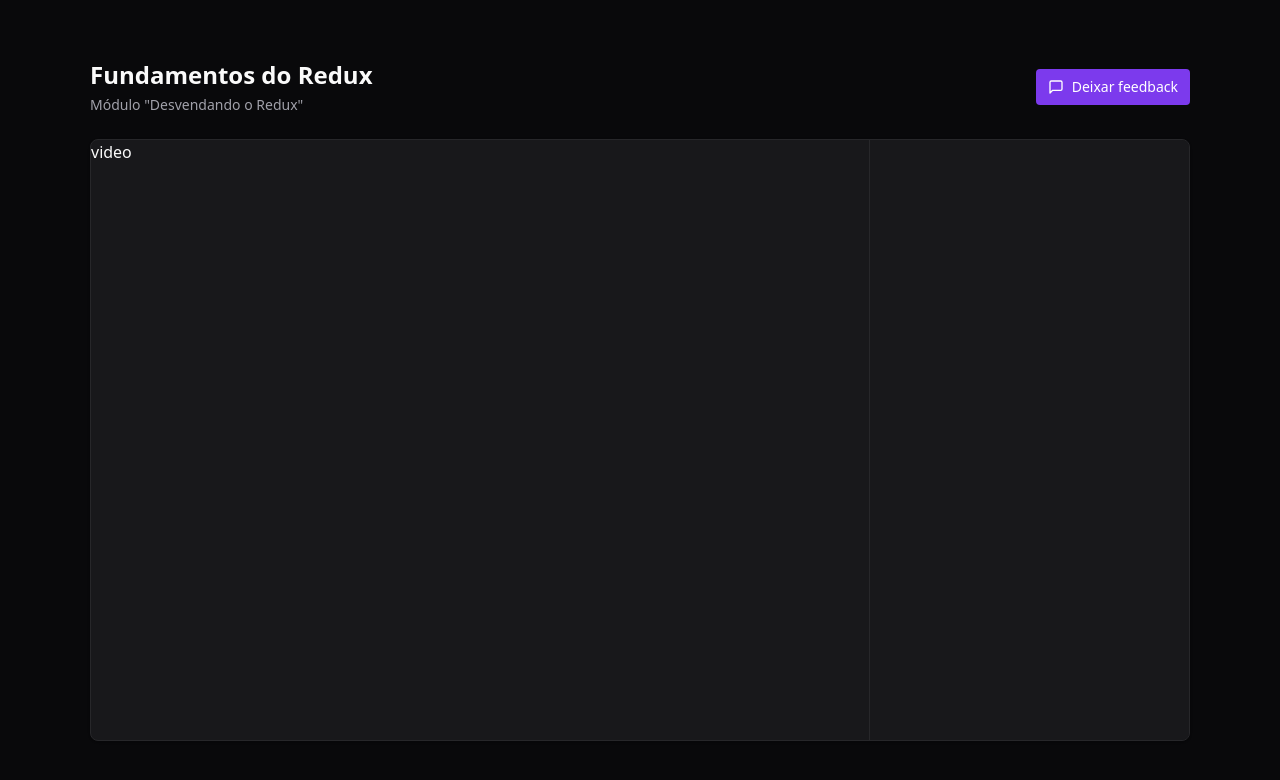
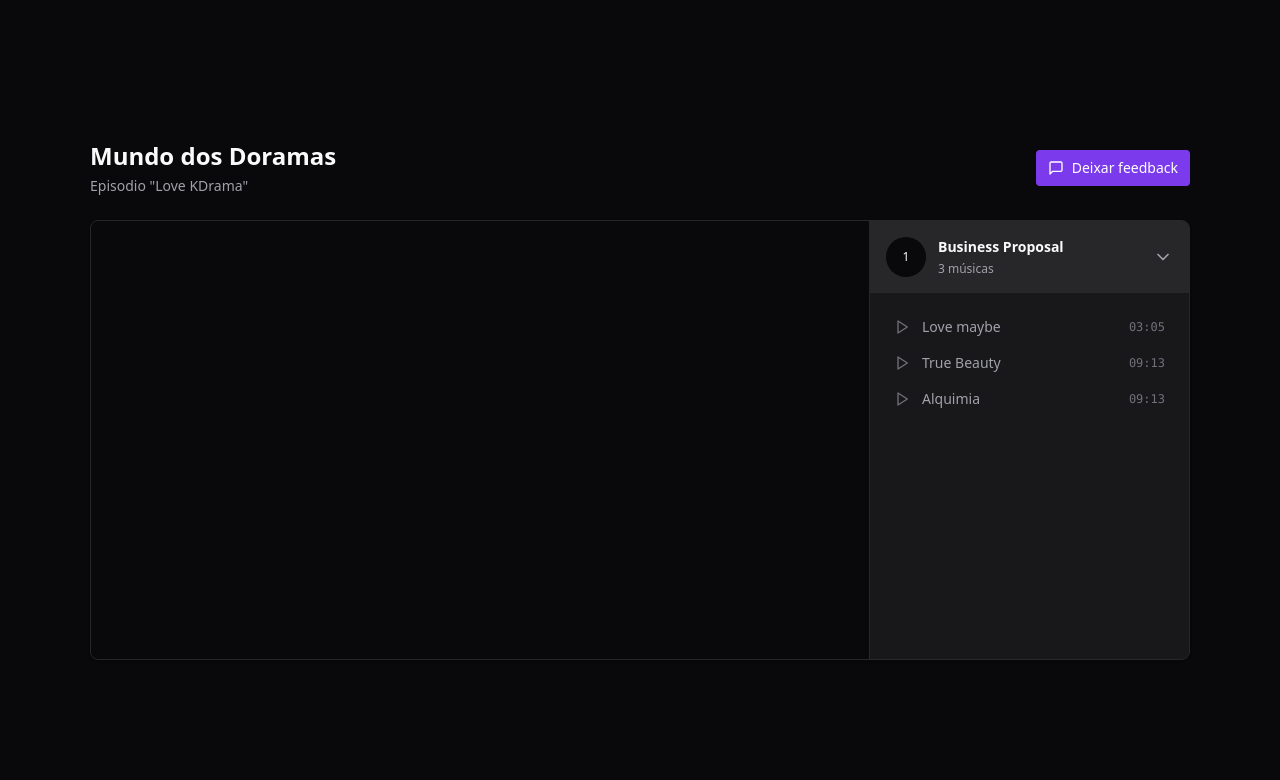
Before and after one commit to samelasoares/react-redux, a React (Vite) app: page / in a window 1280 px wide. Shown: the top 780 px of the page. Built offline with nearby package versions, Linux system fonts and the light colour scheme.

Commit message:
feat: the video, modules and stylizations were implemented.

```diff
--- a/package.json
+++ b/package.json
@@ -14,6 +14,7 @@
     "lucide-react": "^0.360.0",
     "react": "^18.2.0",
     "react-dom": "^18.2.0",
+    "react-player": "^2.15.1",
     "react-redux": "^9.1.0"
   },
   "devDependencies": {
--- a/src/pages/Player.tsx
+++ b/src/pages/Player.tsx
@@ -1,16 +1,17 @@
-import { MessageSquare } from "lucide-react";
+import { ChevronDown, MessageSquare, PlayIcon } from "lucide-react";
+import ReactPLayer from 'react-player'
 
 export function Player() {
   return (
     <div className="h-screen bg-zinc-950 text-zinc-50 flex justify-center items-center">
       <div className="flex w-[1100px] flex-col gap-6">
-        {/*essa div principal, vai ficar o conteudo da aula, onde vai aparecer o titulo e o cabeçalho. E aqui vai começar a parte da aula atual*/}
+        {/*essa div principal, vai ficar o conteudo do dorama, onde vai aparecer o titulo e o cabeçalho. E aqui vai começar a parte do dorama atual*/}
         <div className="flex items-center justify-between">
           {/* header da minha aplicação */}
           <div className="flex flex-col gap-1">
-            <h1 className="text-2xl font-bold">Fundamentos do Redux</h1>
+            <h1 className="text-2xl font-bold">Mundo dos Doramas</h1>
             <span className="text-sm text-zinc-400">
-              Módulo "Desvendando o Redux"
+              Episodio "Love KDrama"
             </span>
           </div>
 
@@ -20,13 +21,54 @@ export function Player() {
           </button>
         </div>
 
-        {/* No main, vai ficar o player do video e a sessão de modulos e aulas */}
+        {/* No main, vai ficar o player do video e a sessão dos doramas */}
         <main className="relative flex overflow-hidden rounded-lg border border-zinc-800 bg-zinc-900 shadow">
           <div className="flex-1">
-            video
+            <div className="w-full bg-zinc-950 aspect-video">
+            <ReactPLayer
+            width="100%"
+            height="100%"
+            controls
+            url="https://www.youtube.com/watch?v=WDcPhknPWdU"
+            />
+            </div>
           </div>
-          <aside className="w-80 border-l border-zinc-800 bg-zinc-900 h-[600px]">
-
+          <aside className="w-80 border-l border-zinc-800 bg-zinc-900">
+            <div>
+              <button className="flex w-full items-center gap-3 bg-zinc-800 p-4">
+                <div className="flex h-10 w-10 rounded-full items-center justify-center bg-zinc-950 text-xs">
+                  1
+                </div>
+                <div className="flex flex-col gap-1 text-left">
+                  <strong className="text-sm">Business Proposal</strong>
+                  <span className="text-xs text-zinc-400">3 músicas</span>
+                </div>
+                <ChevronDown className="w-5 h-5 ml-auto text-zinc-400" />
+              </button>
+              <nav className="relative flex flex-col gap-4 p-6">
+                <button className="flex items-center gap-3 text-sm text-zinc-400">
+                  <PlayIcon className="w-4 h-4 text-zinc-500" />
+                  <span>Love maybe</span>
+                  <span className="ml-auto font-mono text-xs text-zinc-500">
+                    03:05
+                  </span>
+                </button>
+                <button className="flex items-center gap-3 text-sm text-zinc-400">
+                  <PlayIcon className="w-4 h-4 text-zinc-500" />
+                  <span>True Beauty</span>
+                  <span className="ml-auto font-mono text-xs text-zinc-500">
+                    09:13
+                  </span>
+                </button>
+                <button className="flex items-center gap-3 text-sm text-zinc-400">
+                  <PlayIcon className="w-4 h-4 text-zinc-500" />
+                  <span>Alquimia</span>
+                  <span className="ml-auto font-mono text-xs text-zinc-500">
+                    09:13
+                  </span>
+                </button>
+              </nav>
+            </div>
           </aside>
         </main>
       </div>
```
Also changed, not shown: 1 other file (tests, documents, lock files or other folders).
